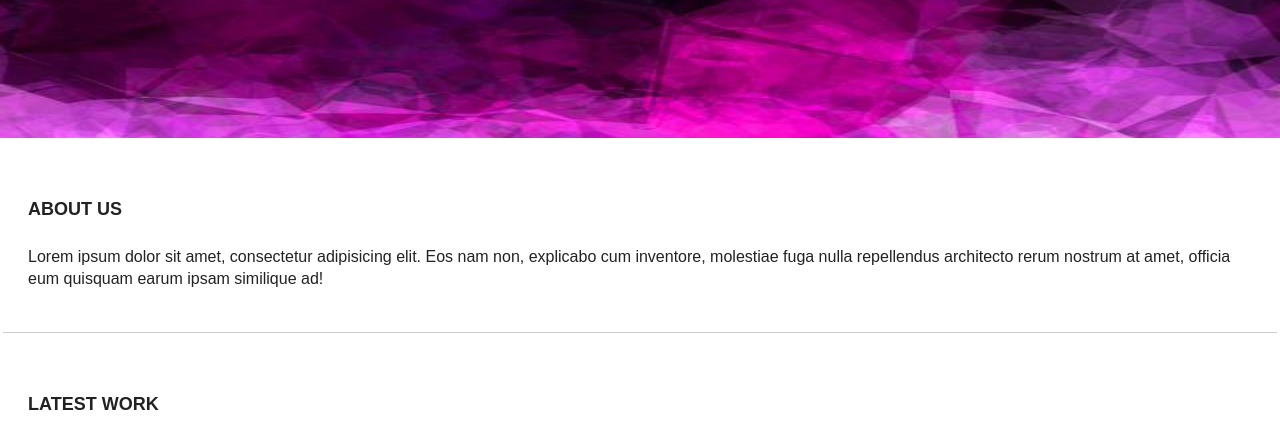
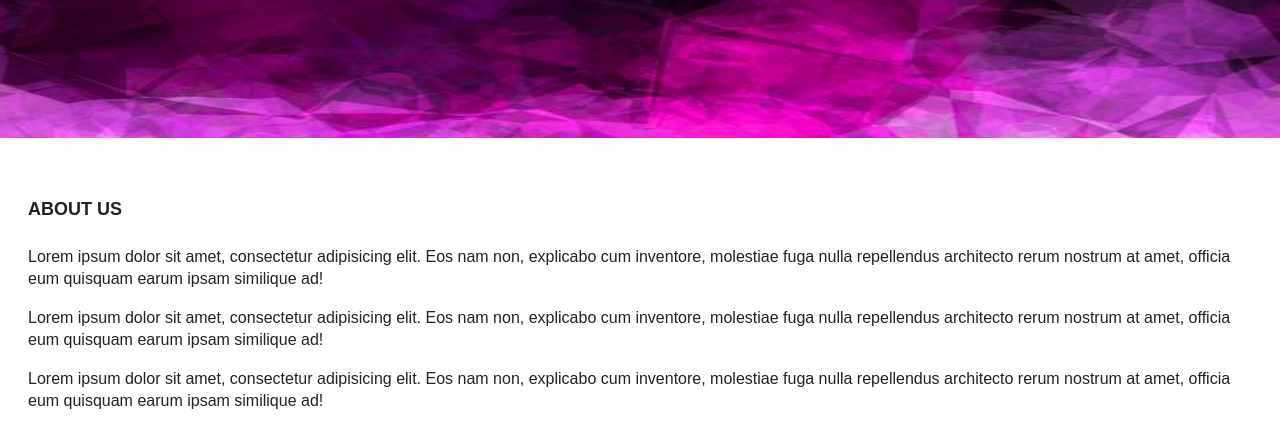
Before and after one commit to MissMeliss26/random-design-co-website, a plain HTML site: page dynamic-content.html in a window 1280 px wide. Shown: the part 342-780 px from the top of the page. Drawn offline with nearby package versions, Linux system fonts and the light colour scheme; a script that the page names is missing.

Commit message:
Part 2 Final Changes
Added paragraphs

```diff
--- a/dynamic-content.html
+++ b/dynamic-content.html
@@ -42,6 +42,14 @@
       <section class="page-information">
 
         <h4>ABOUT US</h4>
+
+        <p>Lorem ipsum dolor sit amet, consectetur adipisicing elit. Eos nam non, explicabo
+        cum inventore, molestiae fuga nulla repellendus architecto rerum nostrum at amet,
+        officia eum quisquam earum ipsam similique ad!</p>
+
+        <p>Lorem ipsum dolor sit amet, consectetur adipisicing elit. Eos nam non, explicabo
+        cum inventore, molestiae fuga nulla repellendus architecto rerum nostrum at amet,
+        officia eum quisquam earum ipsam similique ad!</p>
 
         <p>Lorem ipsum dolor sit amet, consectetur adipisicing elit. Eos nam non, explicabo
         cum inventore, molestiae fuga nulla repellendus architecto rerum nostrum at amet,
```
